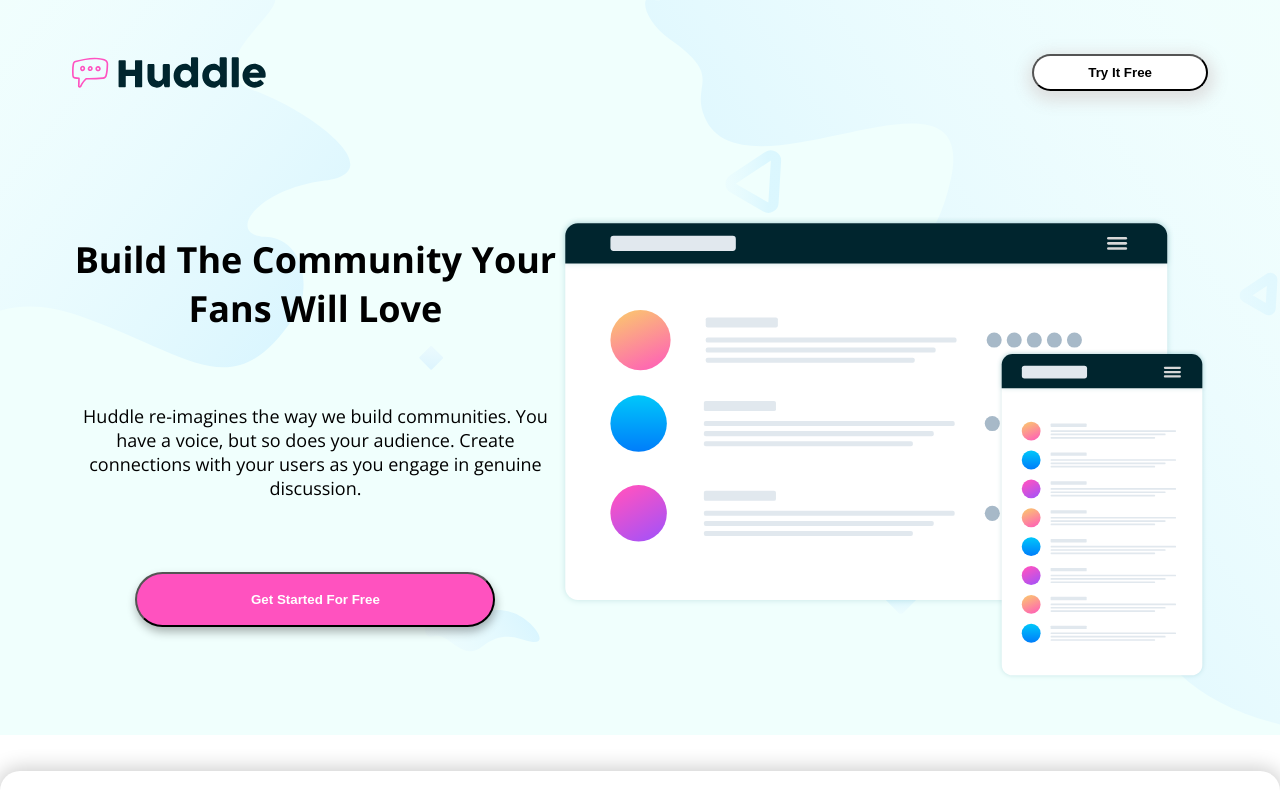
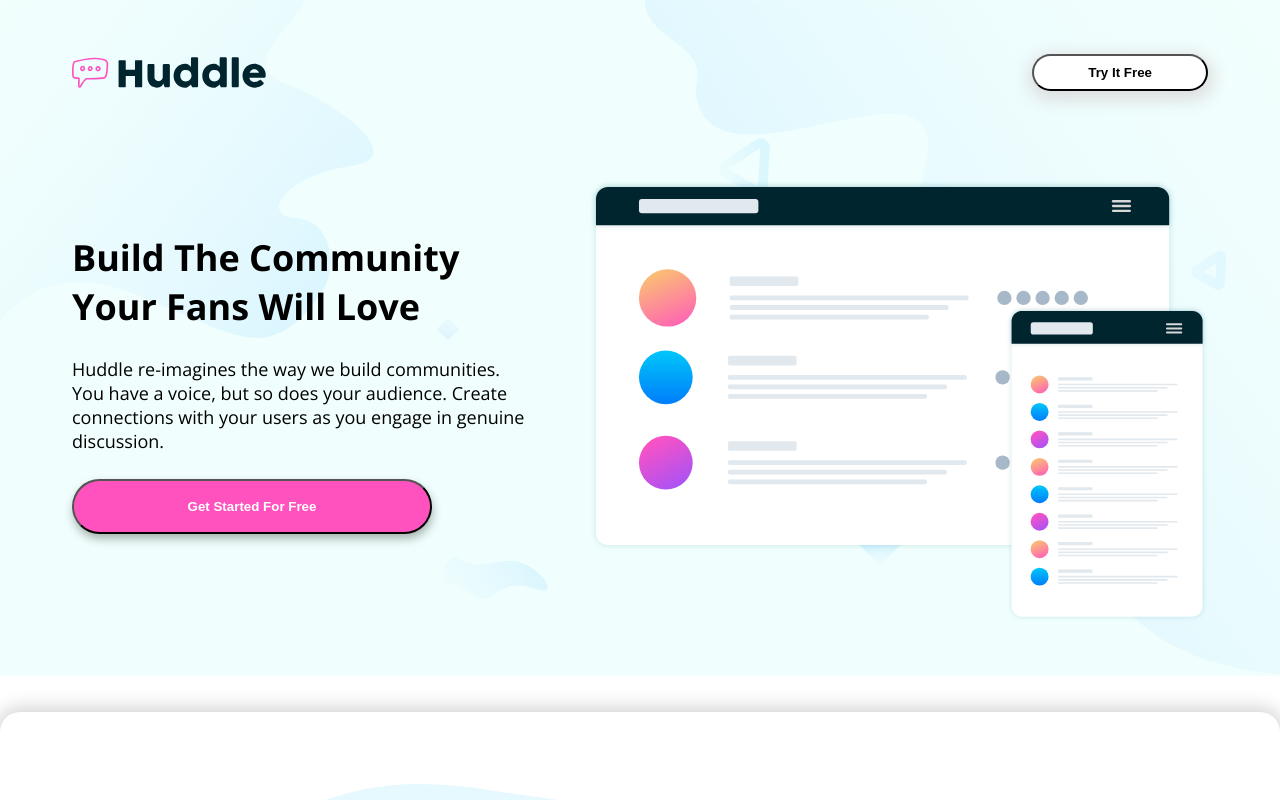
Before and after one commit to BalazsBanfi/FEM-15-Huddle-lp-feature-box, a plain HTML site: page index.html in a window 1280 px wide. Shown: the top 800 px of the page. Drawn offline with nearby package versions, Linux system fonts and the light colour scheme.

Commit message:
set huddle paddle margin

```diff
--- a/style.css
+++ b/style.css
@@ -254,15 +254,35 @@ button:hover {
       var(--gBlueOp);
     background-size: cover;
   }
+  .content > * {
+    margin: 0;
+  }
   .content {
     display: grid;
     grid-template: repeat(4, min-content) / 3fr 4fr;
+    column-gap: 3rem;
     justify-items: center;
+    align-content: center;
 
   }
+.content > h1 {
+  text-align: left;
+  justify-self: first baseline;
+  align-self: last baseline;
+}
+
+.content > p {
+  text-align: left;
+}
+
+.content > button {
+  align-self: first baseline;
+  justify-self: first baseline;
+}
   .content > img {
     grid-row: 1 / 4;
     grid-column: 2 / 3;
   }
 
+
 }
```
